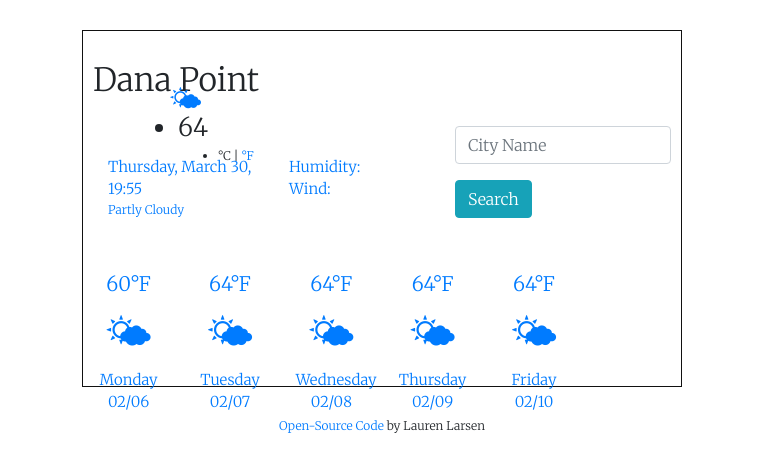
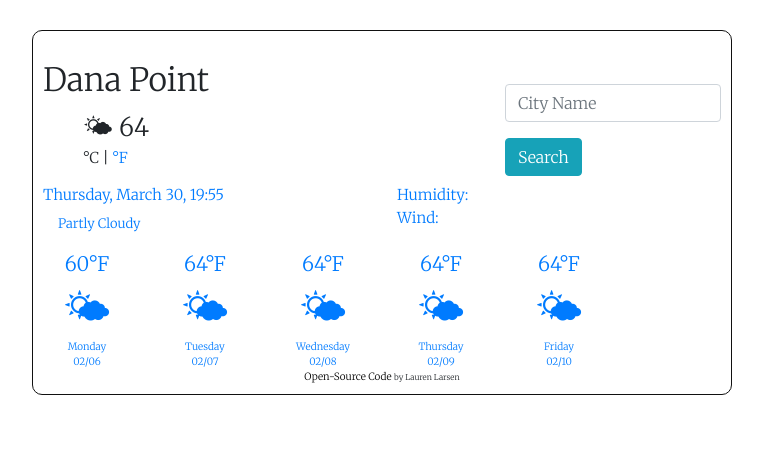
Before and after one commit to lofilauren/Weather-App, a plain HTML site: page index.html in a window 1280 px wide. Shown: the whole page, without its empty margins (258-1021 px from the left). Drawn offline with nearby package versions, Linux system fonts and the light colour scheme; a web font is replaced by a local one.

Commit message:
Adjusted CSS
Fixed sizing and spacing on days of the week, weather description, current date and time. Fixed the open source link at the bottom so it is within the container.

```diff
--- a/index.html
+++ b/index.html
@@ -30,12 +30,10 @@
 
 <div class="float-left">
  <ul>
-  <li id="temperature">64</li>
+  <li id="temperature"> 🌤 64</li>
 <li class="units">°C | <a href="#" id="fahrenheit-link">°F</li>
 </ul>
 </div>
-
-      <h3 class="icon">🌤</h3>
 
 
         <form class="search-bar" id="search-city">
@@ -108,7 +106,7 @@
           </div>
         </div>
           <small>
-<a class=OpenLink href="https://github.com/lofilauren/Weather-App">Open-Source Code </a>
+<a class="OpenLink" href="https://github.com/lofilauren/Weather-App">Open-Source Code </a>
         by Lauren Larsen
         </small>
         </div>
--- a/src/styles.css
+++ b/src/styles.css
@@ -4,18 +4,22 @@ h2 {
   margin: 0 0 5px;
 }
 .weather-app {
-  max-width: 600px;
+  max-width: 700px;
   margin: 30px auto;
   padding: 10px;
   border: 1px solid #111;
+  border-radius: 10px;
 }
 .icon {
   position: relative;
 }
 .units {
+  list-style: none;
   position: relative;
   top: 25px;
-  left: 85px;
+  margin: 0;
+  padding: 0;
+  font-size: 15px;
 }
 .form-group {
   position: relative;
@@ -28,38 +32,39 @@ h2 {
   font-size: 12px;
 }
 .weeklyTemp {
-  position: relative;
   top: 50px;
   text-align: center;
   font-size: 20px;
 }
 .days {
-  position: relative;
   top: 60px;
   text-align: center;
-  font-size: 15px;
+  font-size: 10px;
 }
 .climate {
+  position: relative;
   font-size: 15px;
   padding-bottom: 0%;
-  padding-top: 30px;
+  padding-top: 100px;
 }
 .icons {
   font-size: 40px;
-  position: relative;
   top: 55px;
   text-align: center;
 }
-.openLink {
-  position: relative;
-  color: pink;
+.OpenLink {
+  color: black;
   font-size: 10px;
-  padding-bottom: 10px;
-  padding-top: 30px;
+}
+#description {
+  font-size: 13px;
+  bottom: 15px;
 }
 #temperature {
   position: relative;
+  list-style: none;
   top: 25px;
-  left: 45px;
   font-size: 25px;
+  margin: 0;
+  padding: 0;
 }
```
